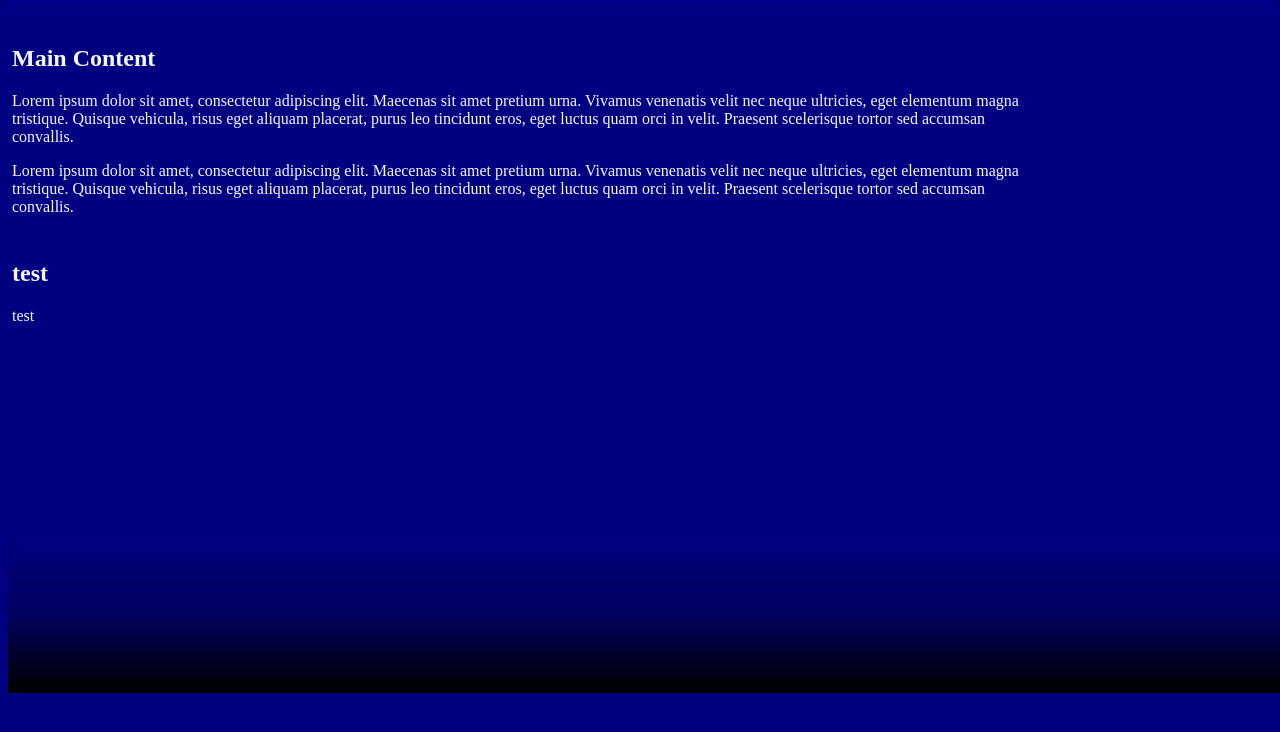
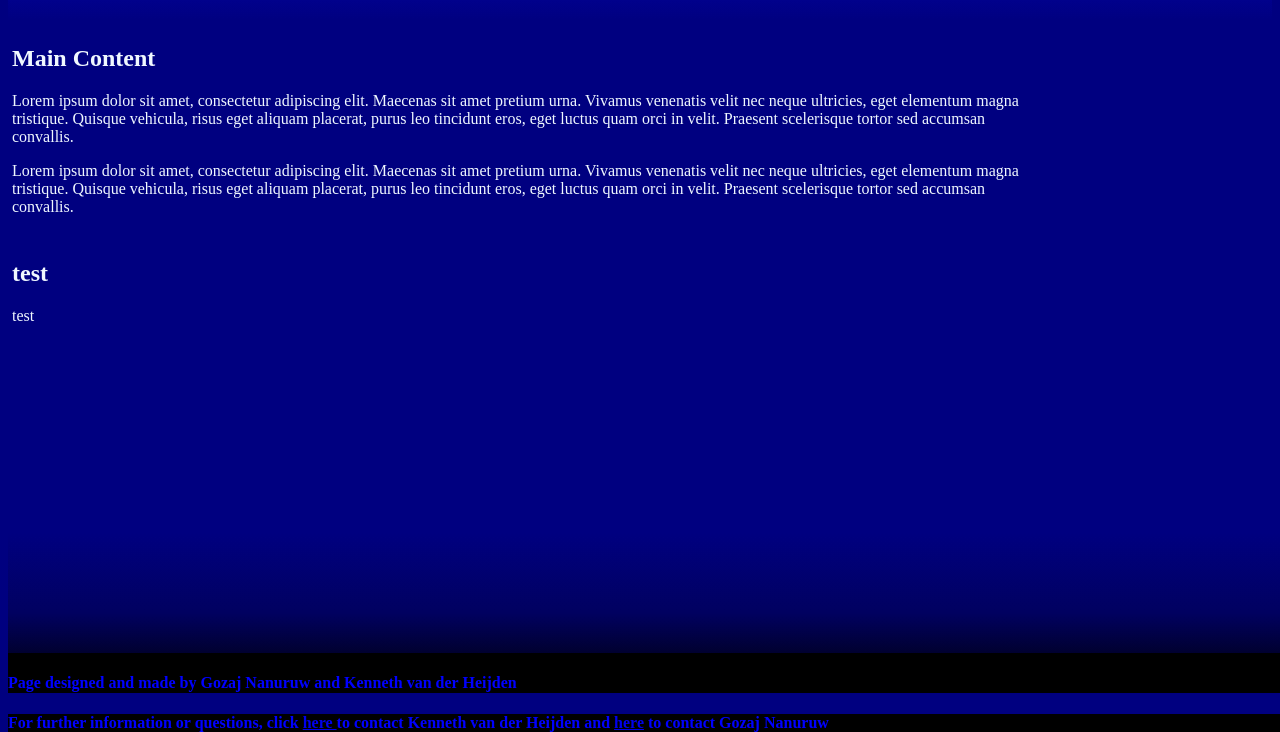
Before and after one commit to KennethStanislas/2023-html-V4-Kenneth-Gozach, a plain HTML site: page index.html in a window 1280 px wide. Shown: the part 107-839 px from the top of the page. Before the commit the page ends 800 px from the top, so only its background shows below. Drawn offline with Linux system fonts and the light colour scheme.

Commit message:
commitment

```diff
--- a/index.html
+++ b/index.html
@@ -39,6 +39,11 @@
     <h2>test</h2>
     <p>test</p>
   </div></div>
-</div>
+
+  <footer>
+    <h4>Page designed and made by Gozaj Nanuruw and Kenneth van der Heijden</h4>
+    <h4>For further information or questions, click <a href="mailto:135017@stanislascollege.net"> here </a> to contact Kenneth van der Heijden and <a href="mailto:133442@stanislascollege.net">
+      here</a> to contact Gozaj Nanuruw</h4>
+  </footer>
 
 </html>
--- a/style/style.css
+++ b/style/style.css
@@ -134,3 +134,18 @@ li a:hover {
  .dropboxLoc:hover .dropbox-Content {
    display: block;
  }
+
+  footer {
+    position: absolute;
+    bottom: 0;
+    width: 100%;
+    background-color: black;
+    color: black
+    height: 20%;
+    height: 2.5rem;  }
+
+
+  footer h4 {
+    background-color: black;
+    color: blue
+  }
```
